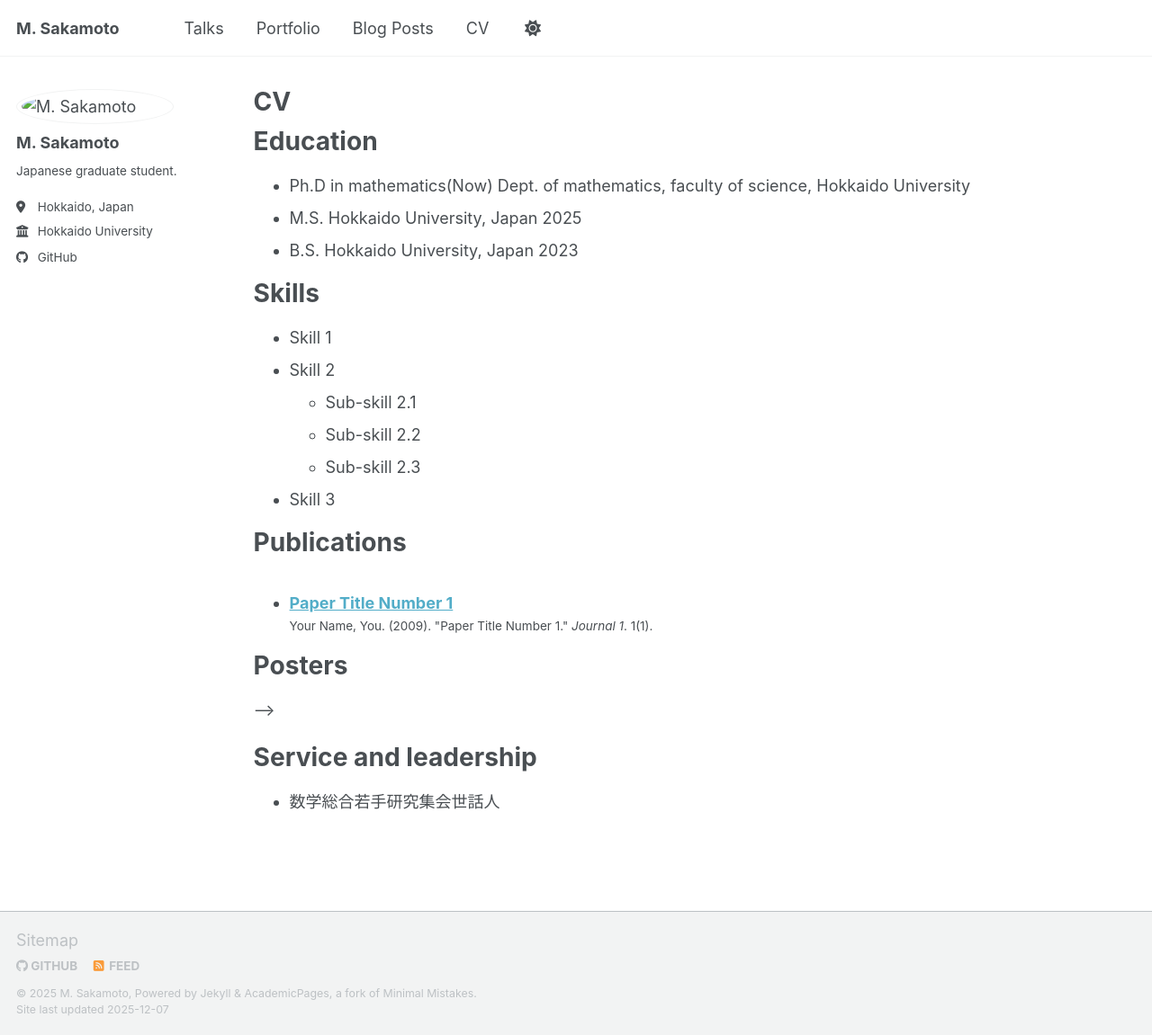
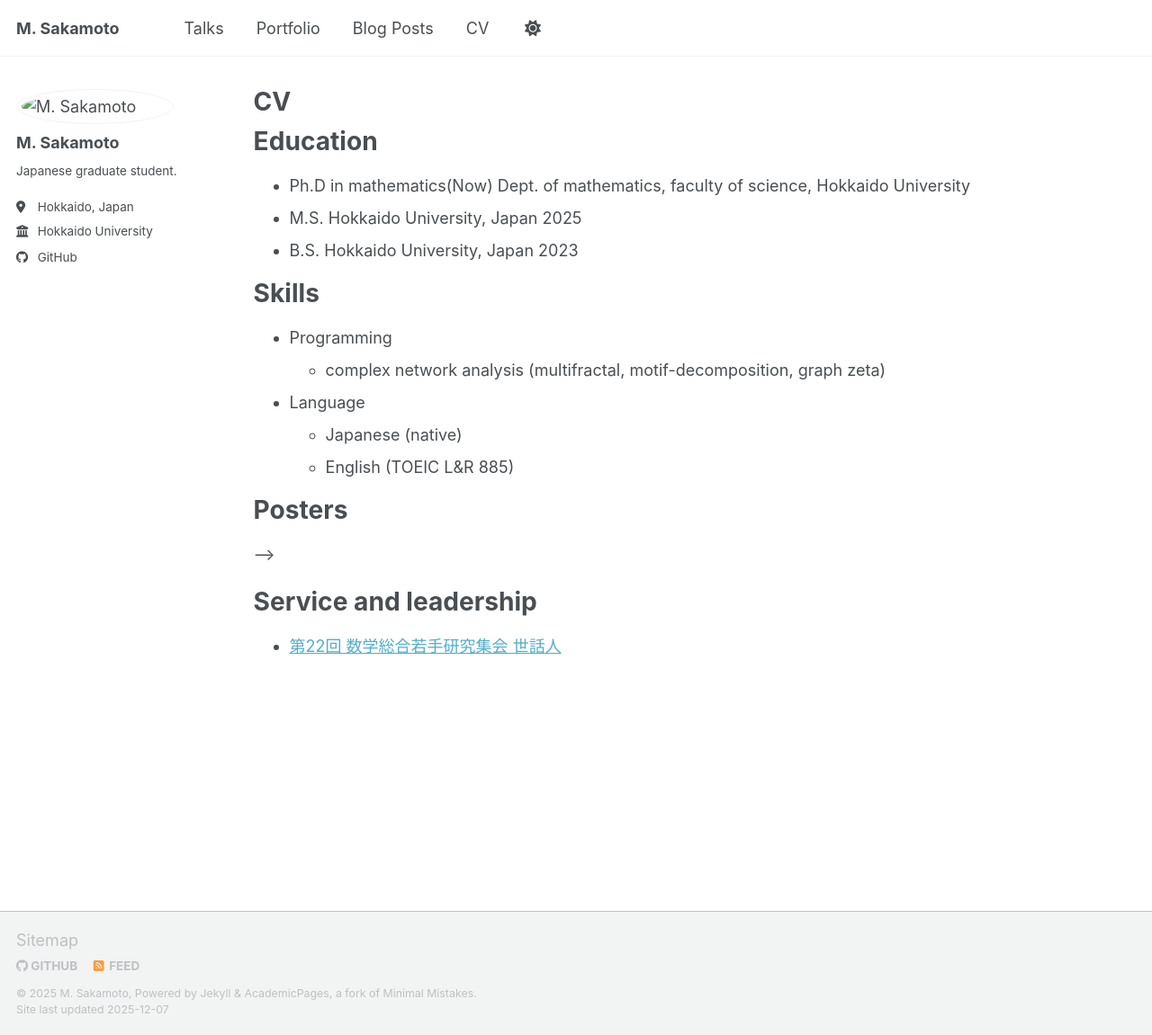
Before and after one commit to masa-moto/masa-moto.github.io, a Jekyll site: the page built from _pages/cv.md, in a window 1280 px wide and 1151 px high. Shown: the whole window at 90% size. Built offline with Jekyll 4.4.1, drawn with Linux system fonts in a browser that asks for light colours; a script bundle is joined from its source files by our own code; library files that are not in the unit come from our copies.

Commit message:
edit: edit file

```diff
--- a/_pages/cv.md
+++ b/_pages/cv.md
@@ -21,18 +21,18 @@ Education
 
 Skills
 ======
-* Skill 1
-* Skill 2
-  * Sub-skill 2.1
-  * Sub-skill 2.2
-  * Sub-skill 2.3
-* Skill 3
+* Programming
+  * complex network analysis (multifractal, motif-decomposition, graph zeta)
+* Language
+  * Japanese (native)
+  * English (TOEIC L&R 885)
 
-Publications
+
+<!-- Publications
 ======
   <ul>{% for post in site.publications reversed %}
     {% include archive-single-cv.html %}
-  {% endfor %}</ul>
+  {% endfor %}</ul> -->
 
 <!-- Talks
 ======
@@ -49,4 +49,4 @@ Posters
 
 Service and leadership
 ======
-* 数学総合若手研究集会世話人
+* [第22回 数学総合若手研究集会 世話人](https://www.math.sci.hokudai.ac.jp/~wakate/mcyr/index2.html)
```
